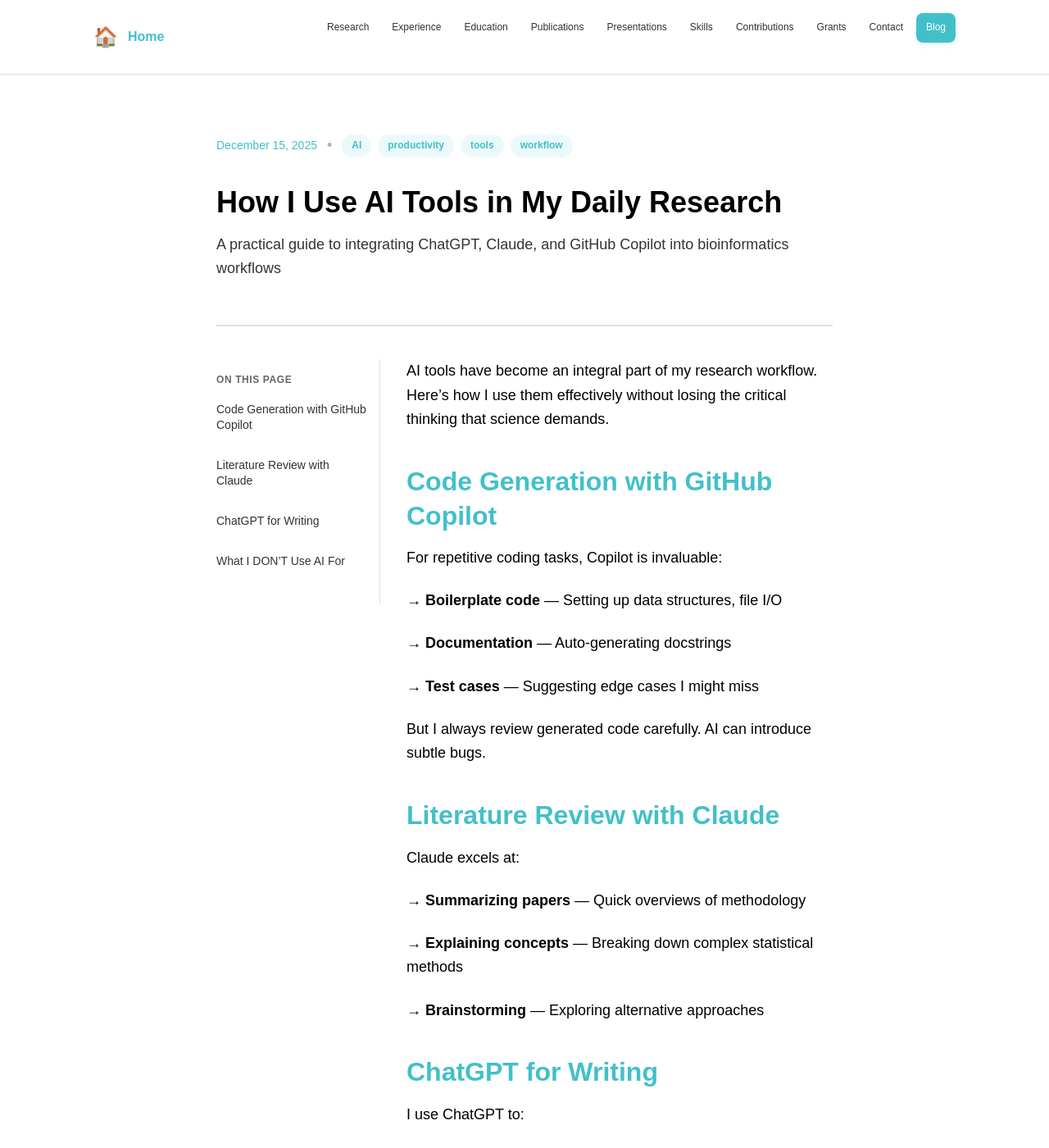
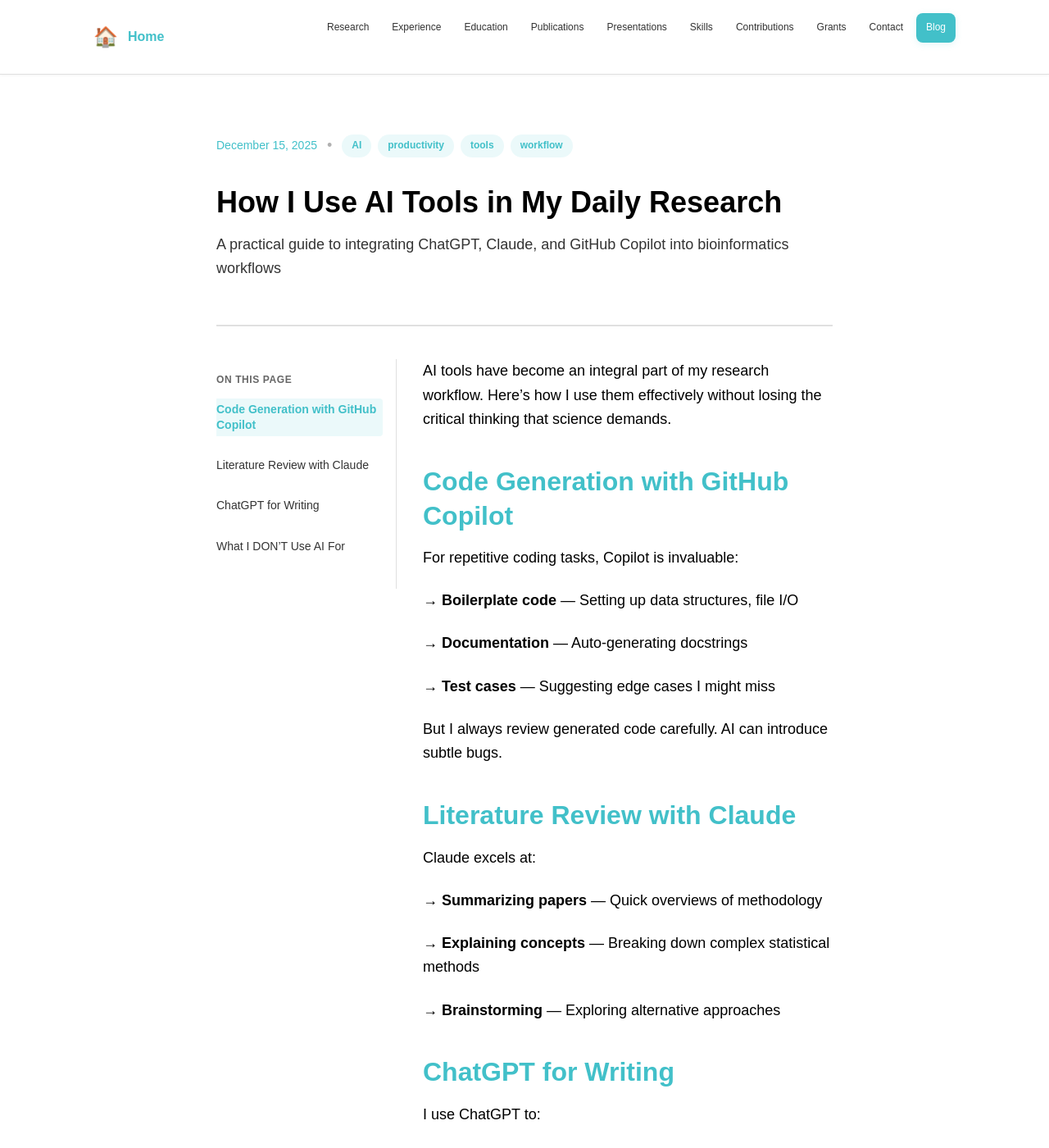
Before and after one commit to ramadatta/ramadatta.github.io, a Jekyll site: the page built from _posts/2025-12-15-ai-tools-research.md, in a window 1280 px wide and 1400 px high. Shown: the whole window at 82% size. Built offline with Jekyll 4.4.1, drawn with Linux system fonts in a browser that asks for light colours; some web fonts are replaced; comment, search, counter and statistics services are not loaded.

Commit message:
Added TOC for blogposts

```diff
--- a/_sass/_components.scss
+++ b/_sass/_components.scss
@@ -956,34 +956,47 @@
   margin: 0 auto;
   animation: fadeInUp 0.6s ease-out;
 
+  // When TOC exists: use full width so TOC sits in left margin (no wasted whitespace)
   &:has(.post-with-toc) {
     max-width: none;
+    display: block;
   }
 }
 
 .post-with-toc {
   display: flex;
+  flex-direction: row;
   gap: $spacing-8;
   align-items: flex-start;
-
-  @media (max-width: 900px) {
-    .post-toc {
-      display: none;
-    }
+  max-width: $container-max;
+  margin: 0 auto;
+  // TOC in left margin; content column keeps reading width
+  @media (max-width: 768px) {
+    flex-direction: column;
+    gap: $spacing-4;
   }
 }
 
+// TOC: fixed in left margin, always visible, uses otherwise wasted whitespace
 .post-toc {
-  width: 200px;
+  width: 220px;
   flex-shrink: 0;
   position: sticky;
-  top: 80px;
+  top: 88px;
   padding: $spacing-4 0;
+  padding-right: $spacing-4;
   border-right: 1px solid $border-light;
-  padding-right: $spacing-4;
+  max-height: calc(100vh - 120px);
+  overflow-y: auto;
 
-  @media (max-width: 900px) {
-    display: none;
+  @media (max-width: 768px) {
+    width: 100%;
+    max-height: none;
+    position: static;
+    border-right: none;
+    border-bottom: 1px solid $border-light;
+    padding-bottom: $spacing-4;
+    margin-bottom: $spacing-2;
   }
 }
 
@@ -1018,19 +1031,34 @@
     padding: $spacing-1 0;
     line-height: 1.35;
     border-bottom: none;
-    transition: color $transition-fast;
+    transition: color $transition-fast, background $transition-fast;
+    border-radius: $radius-sm;
+    padding-left: $spacing-2;
+    margin-left: -$spacing-2;
 
     &:hover {
       color: $color-primary;
     }
 
+    &.is-active {
+      color: $color-primary;
+      font-weight: 600;
+      background: rgba($color-primary, 0.1);
+    }
+
     &.post-toc-link--h3 {
       font-size: $font-size-xs;
       color: $text-dark-muted;
-      padding: 0.15em 0;
+      padding: 0.15em 0 0.15em $spacing-2;
 
       &:hover {
         color: $color-primary;
+      }
+
+      &.is-active {
+        color: $color-primary;
+        font-weight: 600;
+        background: rgba($color-primary, 0.1);
       }
     }
   }
@@ -1039,6 +1067,7 @@
 .post-with-toc .post-content {
   flex: 1;
   min-width: 0;
+  max-width: $container-narrow;
 }
 
 // Scroll margin so TOC links don't hide heading under sticky header
```
Also changed, not shown: _layouts/post.html (+36 -0 lines).
